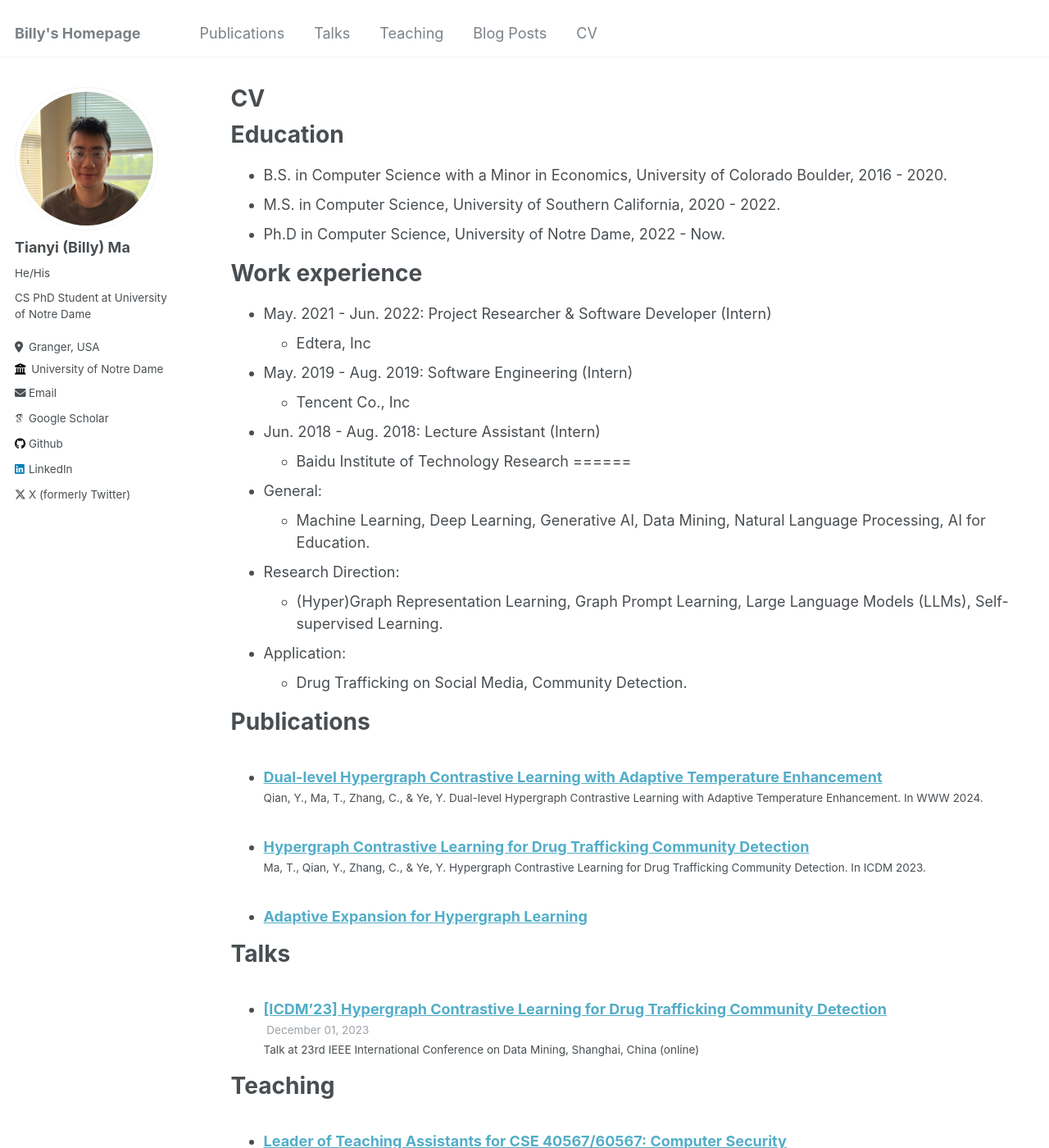
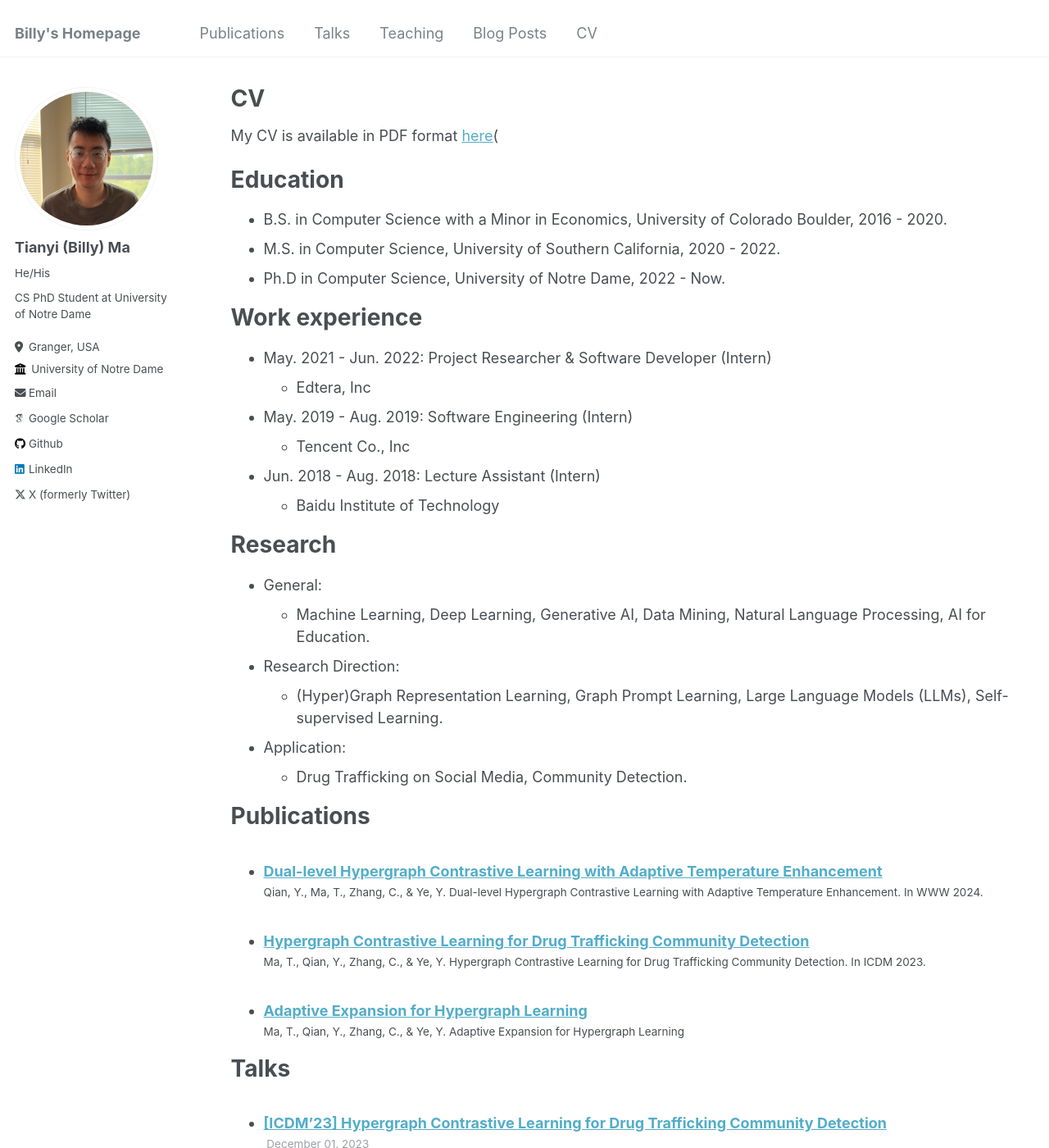
Before and after one commit to Tianyi-Billy-Ma/Tianyi-Billy-Ma.github.io, a Jekyll site: the page built from _pages/cv.md, in a window 1280 px wide and 1400 px high. Shown: the whole window at 82% size. Built offline with Jekyll 4.4.1, drawn with Linux system fonts in a browser that asks for light colours; some web fonts are replaced.

Commit message:
Update CV with recent education, work experience, research, publications, and service

```diff
--- a/_pages/cv.md
+++ b/_pages/cv.md
@@ -8,6 +8,8 @@ redirect_from:
 ---
 
 {% include base_path %}
+
+My CV is available in PDF format [here](https://tianyi-billy-ma.github.io/files/Tianyi_Ma_CV.pdf)(
 
 Education
 ======
@@ -23,6 +25,7 @@ Work experience
   * Tencent Co., Inc
 * Jun. 2018 - Aug. 2018: Lecture Assistant (Intern)
   * Baidu Institute of Technology
+
 Research
 ======
 * General:
--- a/_publications/AdE.md
+++ b/_publications/AdE.md
@@ -5,4 +5,5 @@ permalink: /publication/AdE
 excerpt: 'In this work, we propose a novel CE-based **Ad**aptive **E**xpansion method called **AdE** to expand hypergraphs into weighted graphs that preserve the higher-order hypergraph structure information.'
 date: 2023-09-04
 venue: "Under Review"
+citation: "Ma, T., Qian, Y., Zhang, C., & Ye, Y. Adaptive Expansion for Hypergraph Learning"
 ---
```
Also changed, not shown: 1 other file.
